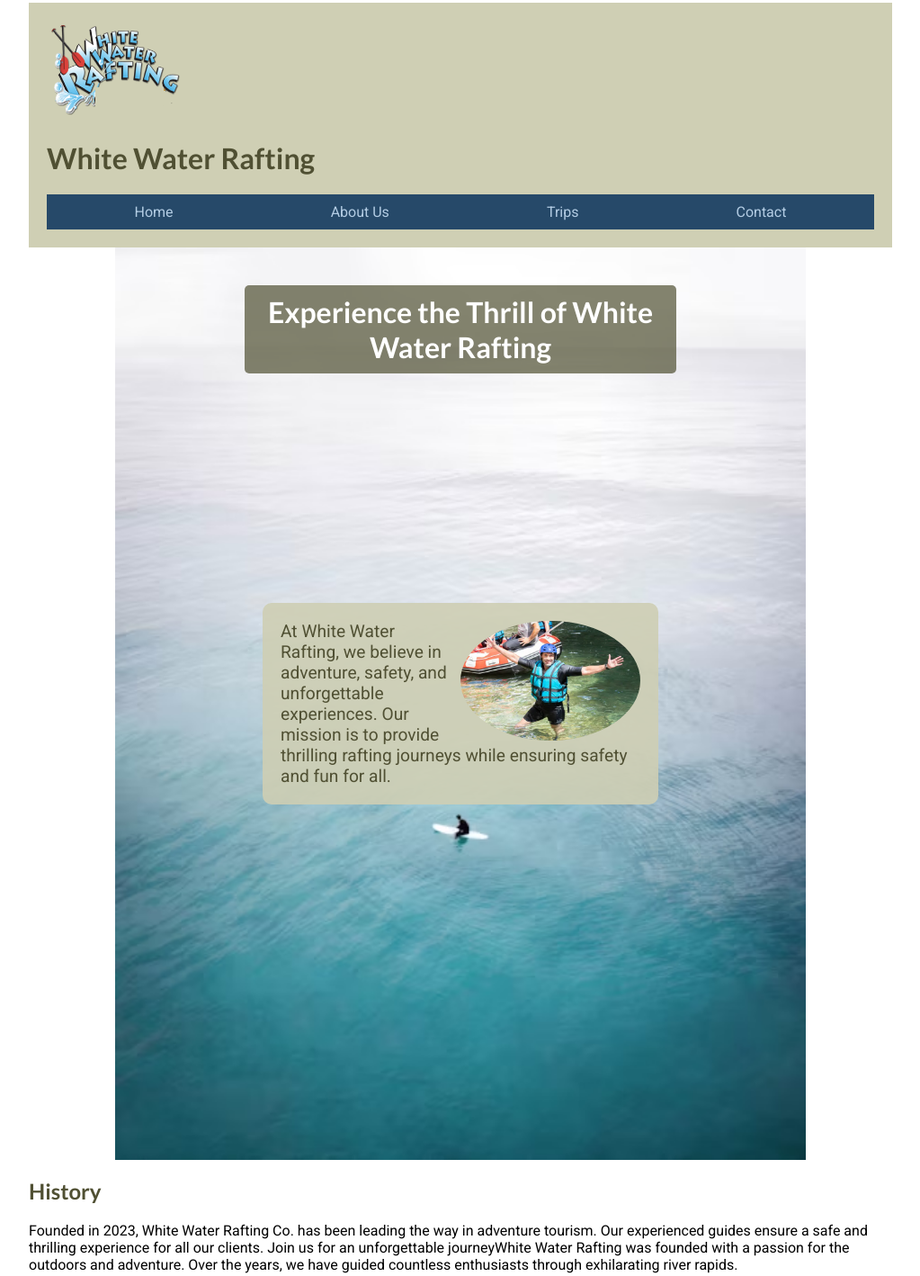
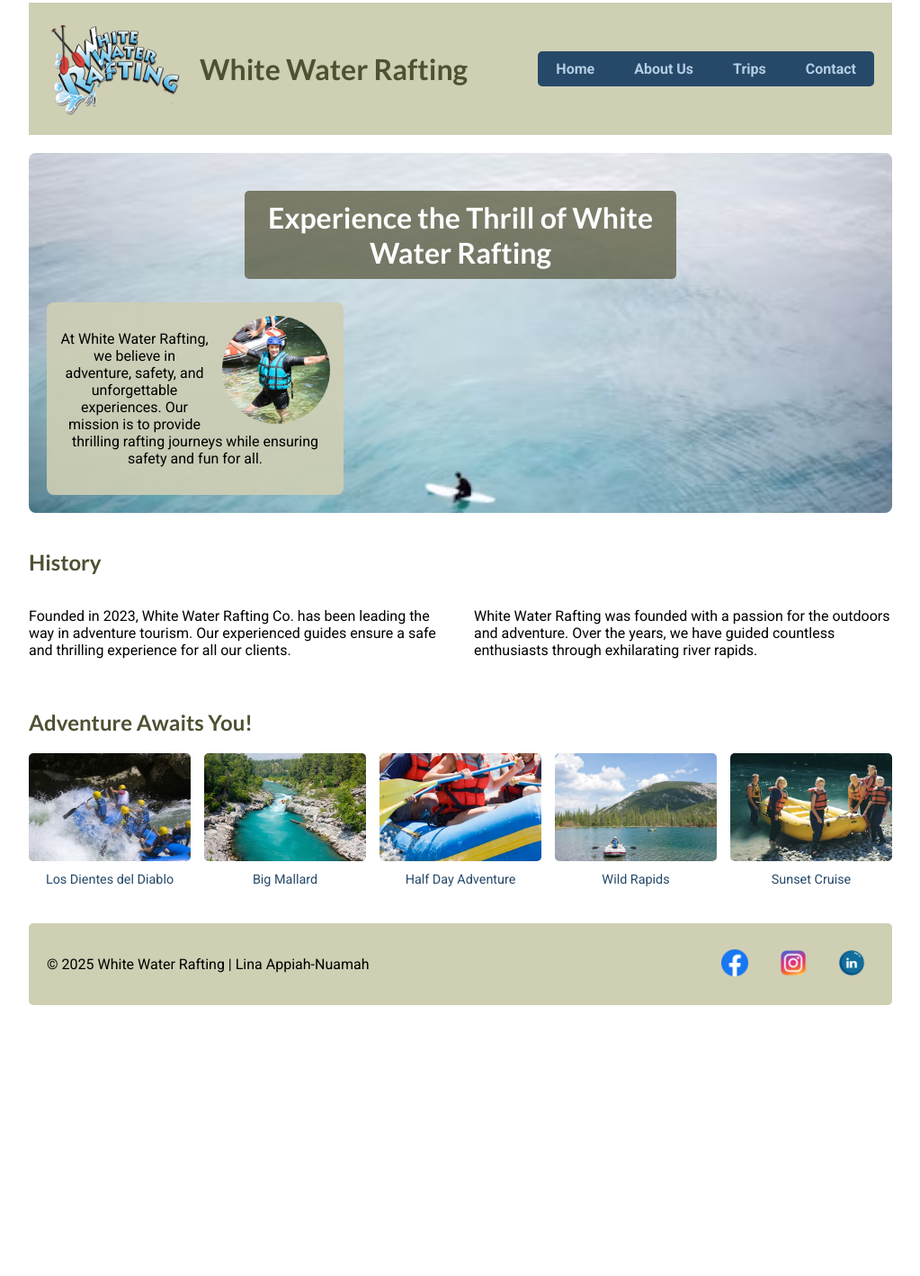
Before and after one commit to LinaAppiah-Nuamah04/wdd130, a plain HTML site: page wwr/about.html in a window 1280 px wide. Shown: the part 17-1435 px from the top of the page at 90% size, without its empty margins (128-1151 px from the left). After the commit the page ends 1154 px from the top, so only its background shows below. Drawn offline with Linux system fonts and the light colour scheme.

Commit message:
update on about us homepage

```diff
--- a/wwr/about.html
+++ b/wwr/about.html
@@ -18,15 +18,17 @@
 </head>
 
 <body>
-    <!-- HEADER SECTION -->
+    <!-- HEADER SECTION - Now using CSS Grid for layout -->
     <header>
         <img src="images/Image-wwr.png" alt="White Water Rafting Logo" width="150">
         <h1>White Water Rafting</h1>
         <nav>
-            <a href="index.html">Home</a>
-            <a href="about.html">About Us</a>
-            <a href="trips.html">Trips</a>
-            <a href="contact.html">Contact</a>
+            <ul> <!-- Added <ul> for better semantic structure and Flexbox control -->
+                <li><a href="index.html">Home</a></li>
+                <li><a href="about.html">About Us</a></li>
+                <li><a href="trips.html">Trips</a></li>
+                <li><a href="contact.html">Contact</a></li>
+            </ul>
         </nav>
     </header>
 
@@ -43,27 +45,46 @@
             </article>
         </div>
 
-        <!-- History Section -->
-        <section>
+        <!-- History Section - Now using CSS Grid for two-column layout -->
+        <section class="history">
             <h2>History</h2>
+            <div class="history-content">
                 <p>Founded in 2023, White Water Rafting Co. has been leading the way in adventure tourism. Our experienced
-                guides ensure a safe and thrilling experience for all our clients. Join us for an unforgettable
-                journeyWhite Water Rafting was founded with a passion for the outdoors and adventure. Over the years, we
+                    guides ensure a safe and thrilling experience for all our clients.</p>
+                <p>White Water Rafting was founded with a passion for the outdoors and adventure. Over the years, we
                     have guided countless enthusiasts through exhilarating river rapids.</p>
+            </div>
         </section>
 
-        <!-- Adventure Awaits Section -->
-        <section>
+        <!-- Adventure Awaits Section - Now using CSS Grid for image gallery -->
+        <section class="adventures">
             <h2>Adventure Awaits You!</h2>
+            <div class="adventure-gallery">
+                <figure>
                     <img src="images/rafting1 (1).jpg" alt="Rafting adventure 1">
+                    <figcaption>Los Dientes del Diablo</figcaption>
+                </figure>
+                <figure>
                     <img src="images/rafting2.jpg" alt="Rafting adventure 2">
+                    <figcaption>Big Mallard</figcaption>
+                </figure>
+                <figure>
                     <img src="images/rafting3.avif" alt="Rafting adventure 3">
+                    <figcaption>Half Day Adventure</figcaption>
+                </figure>
+                <figure>
                     <img src="images/rafting4.avif" alt="Rafting adventure 4">
+                    <figcaption>Wild Rapids</figcaption>
+                </figure>
+                <figure>
                     <img src="images/rafting5.avif" alt="Rafting adventure 5">
+                    <figcaption>Sunset Cruise</figcaption>
+                </figure>
+            </div>
         </section>
     </main>
 
-    <!-- FOOTER SECTION -->
+    <!-- FOOTER SECTION - Improved with Flexbox for social icons -->
     <footer>
         <p>&copy; 2025 White Water Rafting | Lina Appiah-Nuamah</p>
         <nav class="sociallinks">
--- a/wwr/styles/rafting.css
+++ b/wwr/styles/rafting.css
@@ -1,12 +1,8 @@
 :root {
     --primary-color: #505033;
-    /* Primary Color */
     --secondary-color: #264969;
-    /* Secondary Color */
     --accent1-color: #CFCFB4;
-    /* Accent1 Color */
     --accent2-color: #B4CDE4;
-    /* Accent2 Color */
     --heading-font: 'Lato', sans-serif;
     --paragraph-font: 'Roboto', sans-serif;
 }
@@ -18,47 +14,54 @@ body {
     padding: 20px;
 }
 
-h1,
-h2,
-h3,
-h4,
-h5,
-h6 {
+h1, h2, h3, h4, h5, h6 {
     font-family: var(--heading-font);
     color: var(--primary-color);
 }
 
+/* HEADER - CSS Grid Layout */
 header {
+    display: grid;
+    grid-template-columns: auto 1fr auto; /* Logo | Title | Nav */
+    align-items: center;
+    gap: 20px;
     padding: 20px;
     background-color: var(--accent1-color);
 }
 
-nav {
+/* NAVIGATION - Flexbox Layout */
+nav ul {
     display: flex;
-    justify-content: space-around;
+    gap: 1.5rem;
+    list-style: none;
+    padding: 0;
+    margin: 0;
     background-color: var(--secondary-color);
     padding: 10px;
+    border-radius: 5px;
 }
 
 nav a {
     color: var(--accent2-color);
     text-decoration: none;
+    font-weight: bold;
+    padding: 5px 10px;
 }
 
-/* Hero Section Styling */
+/* HERO SECTION */
 .hero {
     position: relative;
     text-align: center;
-    /* Center-align text and content */
+    margin: 20px 0;
 }
 
 .hero-img {
     display: block;
-    width: 80%;
-    /* Reduce the size of the hero image */
+    width: 100%;
     height: auto;
-    margin: 0 auto;
-    /* Center the hero image */
+    max-height: 400px;
+    object-fit: cover;
+    border-radius: 8px;
 }
 
 .hero h1 {
@@ -66,62 +69,95 @@ nav a {
     top: 20px;
     left: 50%;
     transform: translateX(-50%);
-    /* Center the h1 text horizontally */
     color: white;
     background-color: rgba(80, 80, 51, 0.7);
-    /* Add a semi-transparent background for better visibility */
-    padding: 10px;
+    padding: 10px 20px;
     border-radius: 5px;
 }
 
 .hero article {
     position: absolute;
-    top: 50%;
-    left: 50%;
-    transform: translate(-50%, -50%);
-    /* Center the article both horizontally and vertically */
+    bottom: 20px;
+    left: 20px;
     background-color: rgba(207, 207, 180, 0.9);
-    /* Use accent1 color with transparency */
-    padding: 20px;
-    border-radius: 10px;
-    width: 80%;
-    /* Adjust the width of the article */
-    max-width: 400px;
-    /* Limit the maximum width */
+    padding: 15px;
+    border-radius: 8px;
+    max-width: 300px;
 }
 
 .hero article img {
     float: right;
-    /* Float the image to the right */
     margin-left: 15px;
-    /* Add space between the image and the paragraph */
-    width: 200px;
-    /* Increased size of the happy client image */
-    height: auto;
-    border-radius: 70%;
-    /* Make the image slightly oval */
+    width: 120px;
+    height: 120px;
+    border-radius: 50%;
+    object-fit: cover;
 }
 
-.hero article p {
-    color: var(--primary-color);
-    font-size: 1.2em;
-    margin: 0;
-    text-align: left;
-    /* Align the paragraph text to the left */
+/* HISTORY SECTION - Grid Layout */
+.history {
+    margin: 40px 0;
 }
 
-/* Footer Styling */
+.history-content {
+    display: grid;
+    grid-template-columns: 1fr 1fr;
+    gap: 30px;
+    margin-top: 20px;
+}
+
+/* ADVENTURES SECTION - Grid Layout */
+.adventures {
+    margin: 40px 0;
+}
+
+.adventure-gallery {
+    display: grid;
+    grid-template-columns: repeat(5, 1fr);
+    gap: 15px;
+    margin-top: 20px;
+}
+
+.adventure-gallery figure {
+    margin: 0;
+    text-align: center;
+}
+
+.adventure-gallery img {
+    width: 100%;
+    height: 120px;
+    object-fit: cover;
+    border-radius: 5px;
+}
+
+.adventure-gallery figcaption {
+    margin-top: 8px;
+    font-size: 0.9rem;
+    color: var(--secondary-color);
+}
+
+/* FOOTER - Flexbox Layout */
 footer {
-    text-align: center;
+    display: flex;
+    justify-content: space-between;
+    align-items: center;
     padding: 20px;
     background-color: var(--accent1-color);
+    border-radius: 5px;
+    margin-top: 40px;
 }
 
-.sociallinks a {
-    text-decoration: none;
+.sociallinks {
+    display: flex;
+    gap: 15px;
 }
 
 .sociallinks img {
     width: 30px;
     height: 30px;
+    transition: transform 0.3s;
 }
+
+.sociallinks img:hover {
+    transform: scale(1.1);
+}
```
Also changed, not shown: wwr/images/history.avif (added). Lines whose indentation alone changed are shown as unchanged.
